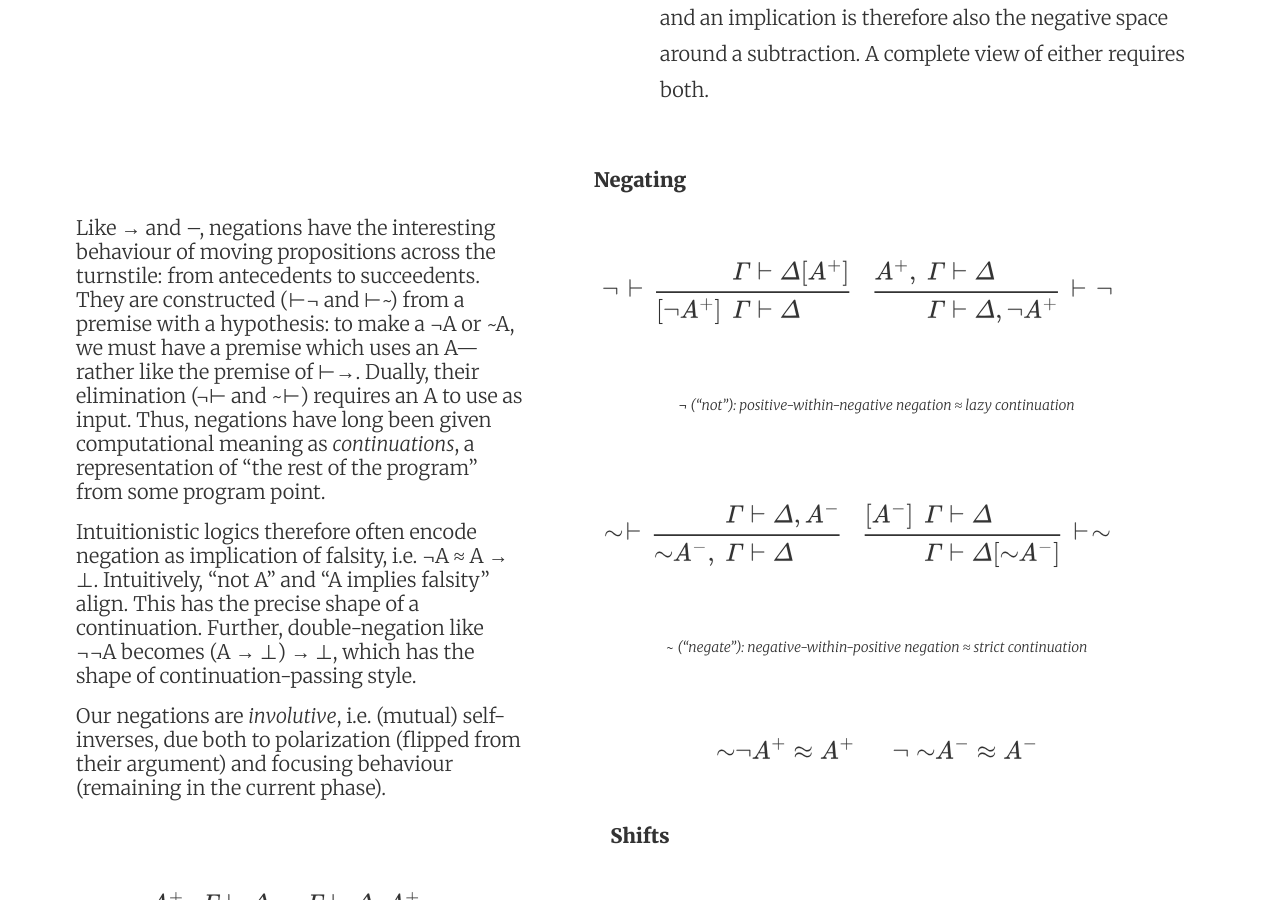
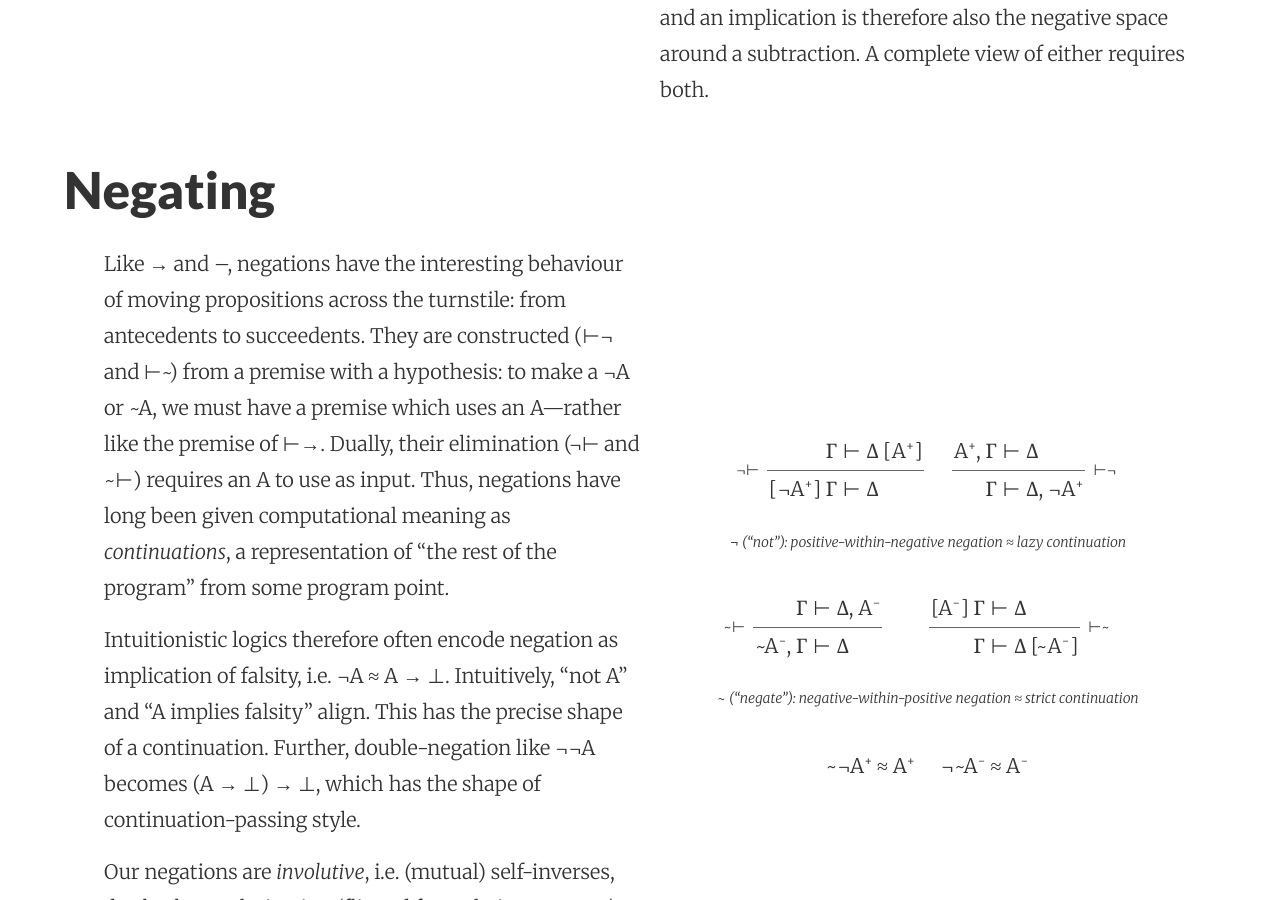
Before and after one commit to robrix/robrix.github.io, a Jekyll site: the page docs/posts/2021-06-07-duality/index.html, which Jekyll copies as it is, in a window 1280 px wide and 900 px high, scrolled down 3895 px. Built offline with Jekyll 4.4.1, drawn with Linux system fonts in a browser that asks for light colours.

Commit message:
Reformat the negations.

```diff
--- a/docs/posts/2021-06-07-duality/index.html
+++ b/docs/posts/2021-06-07-duality/index.html
@@ -451,77 +451,88 @@
     <p>This gives a vivid picture of the nature of duality: a subtraction is the negative space around an implication, and an implication is therefore also the negative space around a subtraction. A complete view of either requires both.</p>
   </figcaption>
 </figure>
+<h2 id="negating">Negating</h2>
+<figure class="section">
+  <figcaption>
+    <p>Like → and –, negations have the interesting behaviour of moving propositions across the turnstile: from antecedents to succeedents. They are constructed (⊢¬ and ⊢~) from a premise with a hypothesis: to make a ¬A or ~A, we must have a premise which uses an A—rather like the premise of ⊢→. Dually, their elimination (¬⊢ and ~⊢) requires an A to use as input. Thus, negations have long been given computational meaning as <em>continuations</em>, a representation of “the rest of the program” from some program point.</p>
+    <p>Intuitionistic logics therefore often encode negation as implication of falsity, i.e. ¬A ≈ A → ⊥. Intuitively, “not A” and “A implies falsity” align. This has the precise shape of a continuation. Further, double-negation like ¬¬A becomes (A → ⊥) → ⊥, which has the shape of continuation-passing style.</p>
+    <p>Our negations are <em>involutive</em>, i.e. (mutual) self-inverses, due both to polarization (flipped from their argument) and focusing behaviour (remaining in the current phase).</p>
+  </figcaption>
+  <div>
+    <figure class="connective">
+      <div class="rule">
+        <div class="label">¬⊢</div>
+        <div class="inference">
+          <div class="premise Γ">Γ</div>
+          <div class="premise turnstile">⊢</div>
+          <div class="premise Δ">Δ [A<sup>+</sup>]</div>
+          <span class="line-of-inference"></span>
+          <div class="conclusion Γ">[¬A<sup>+</sup>] Γ</div>
+          <div class="conclusion turnstile">⊢</div>
+          <div class="conclusion Δ">Δ</div>
+        </div>
+      </div>
+      <div class="rule">
+        <div class="inference">
+          <div class="premise Γ">A<sup>+</sup>, Γ</div>
+          <div class="premise turnstile">⊢</div>
+          <div class="premise Δ">Δ</div>
+          <span class="line-of-inference"></span>
+          <div class="conclusion Γ">Γ</div>
+          <div class="conclusion turnstile">⊢</div>
+          <div class="conclusion Δ">Δ, ¬A<sup>+</sup></div>
+        </div>
+        <div class="label">⊢¬</div>
+      </div>
+      <figcaption>
+        ¬ (“not”): positive-within-negative negation ≈ lazy continuation
+      </figcaption>
+    </figure>
+    <figure class="connective">
+      <div class="rule">
+        <div class="label">~⊢</div>
+        <div class="inference">
+          <div class="premise Γ">Γ</div>
+          <div class="premise turnstile">⊢</div>
+          <div class="premise Δ">Δ, A<sup>−</sup></div>
+          <span class="line-of-inference"></span>
+          <div class="conclusion Γ">~A<sup>−</sup>, Γ</div>
+          <div class="conclusion turnstile">⊢</div>
+          <div class="conclusion Δ">Δ</div>
+        </div>
+      </div>
+      <div class="rule">
+        <div class="inference">
+          <div class="premise Γ">[A<sup>−</sup>] Γ</div>
+          <div class="premise turnstile">⊢</div>
+          <div class="premise Δ">Δ</div>
+          <span class="line-of-inference"></span>
+          <div class="conclusion Γ">Γ</div>
+          <div class="conclusion turnstile">⊢</div>
+          <div class="conclusion Δ">Δ [~A<sup>−</sup>]</div>
+        </div>
+        <div class="label">⊢~</div>
+      </div>
+      <figcaption>
+        ~ (“negate”): negative-within-positive negation ≈ strict continuation
+      </figcaption>
+    </figure>
+    <div class="connective">
+      <div class="rule">
+        <p>~¬A<sup>+</sup> ≈ A<sup>+</sup></p>
+      </div>
+      <div class="rule">
+        <p>¬~A<sup>−</sup> ≈ A<sup>−</sup></p>
+      </div>
+    </div>
+  </div>
+</figure>
 <table class="borderless">
   <colgroup>
     <col span="2">
     <col span="2">
   </colgroup>
   <tbody>
-    <tr>
-      <th colspan="4"><a name="negating">Negating</a></th>
-    </tr>
-    <tr>
-      <td colspan="2" rowspan="5">
-        <p>Like → and –, negations have the interesting behaviour of moving propositions across the turnstile: from antecedents to succeedents. They are constructed (⊢¬ and ⊢~) from a premise with a hypothesis: to make a ¬A or ~A, we must have a premise which uses an A—rather like the premise of ⊢→. Dually, their elimination (¬⊢ and ~⊢) requires an A to use as input. Thus, negations have long been given computational meaning as <em>continuations</em>, a representation of “the rest of the program” from some program point.</p>
-        <p>Intuitionistic logics therefore often encode negation as implication of falsity, i.e. ¬A ≈ A → ⊥. Intuitively, “not A” and “A implies falsity” align. This has the precise shape of a continuation. Further, double-negation like ¬¬A becomes (A → ⊥) → ⊥, which has the shape of continuation-passing style.</p>
-        <p>Our negations are <em>involutive</em>, i.e. (mutual) self-inverses, due both to polarization (flipped from their argument) and focusing behaviour (remaining in the current phase).</p>
-      </td>
-      <td colspan="2">
-        $$
-        \begin{prooftree}
-        \hskip -10pt
-        \def\labelSpacing{8pt}
-        \LeftLabel{$¬ \kern1pt ⊢$}
-        \Axiom$\fCenter Γ ⊢ Δ [A^+]$
-        \UnaryInf$[¬A^+] \fCenter Γ ⊢ Δ$
-        \end{prooftree}
-        \begin{prooftree}
-        \hskip 10pt
-        \def\labelSpacing{8pt}
-        \RightLabel{$\ ⊢ \kern1pt ¬$}
-        \Axiom$A^+, \fCenter Γ ⊢ Δ$
-        \UnaryInf$\fCenter Γ ⊢ Δ, ¬A^+$
-        \end{prooftree}
-        $$
-      </td>
-    </tr>
-    <tr>
-      <td colspan="2" class="caption">
-        ¬ (“not”): positive-within-negative negation ≈ lazy continuation
-      </td>
-    </tr>
-    <tr>
-      <td colspan="2">
-        $$
-        \begin{prooftree}
-        \hskip -10pt
-        \def\labelSpacing{8pt}
-        \LeftLabel{$\sim \kern1pt ⊢$}
-        \Axiom$\fCenter Γ ⊢ Δ, A^-$
-        \UnaryInf$\sim\kern -3pt A^-, \fCenter Γ ⊢ Δ$
-        \end{prooftree}
-        \begin{prooftree}
-        \hskip 10pt
-        \def\labelSpacing{8pt}
-        \RightLabel{$\ ⊢ \kern1pt \sim$}
-        \Axiom$[A^-] \fCenter Γ ⊢ Δ$
-        \UnaryInf$\fCenter Γ ⊢ Δ [\sim\kern -3pt A^-]$
-        \end{prooftree}
-        $$
-      </td>
-    </tr>
-    <tr>
-      <td colspan="2" class="caption">
-        ~ (“negate”): negative-within-positive negation ≈ strict continuation
-      </td>
-    </tr>
-    <tr>
-      <td colspan="2">
-        $$
-        \sim \kern -3pt ¬A^+ ≈ A^+ \hskip 1.5em ¬\sim \kern -3pt A^- ≈ A^-
-        $$
-      </td>
-    </tr>
     <tr>
       <th colspan="4"><a name="shifts">Shifts</a></th>
     </tr>
```
Also changed, not shown: docs/feed.xml (+76 -65 lines), posts/2021-06-07-duality.md (+79 -65 lines).
